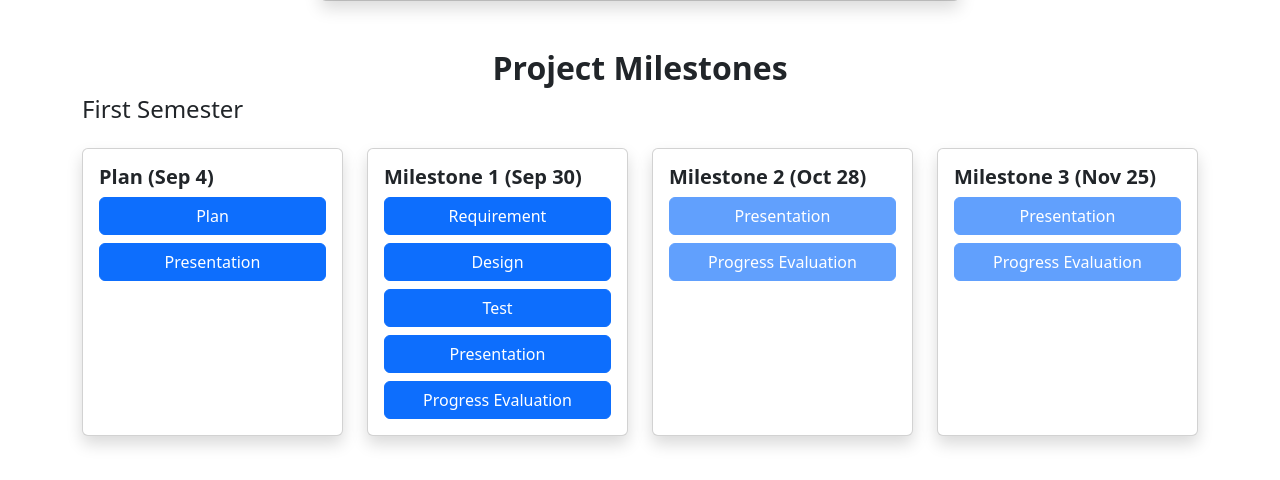
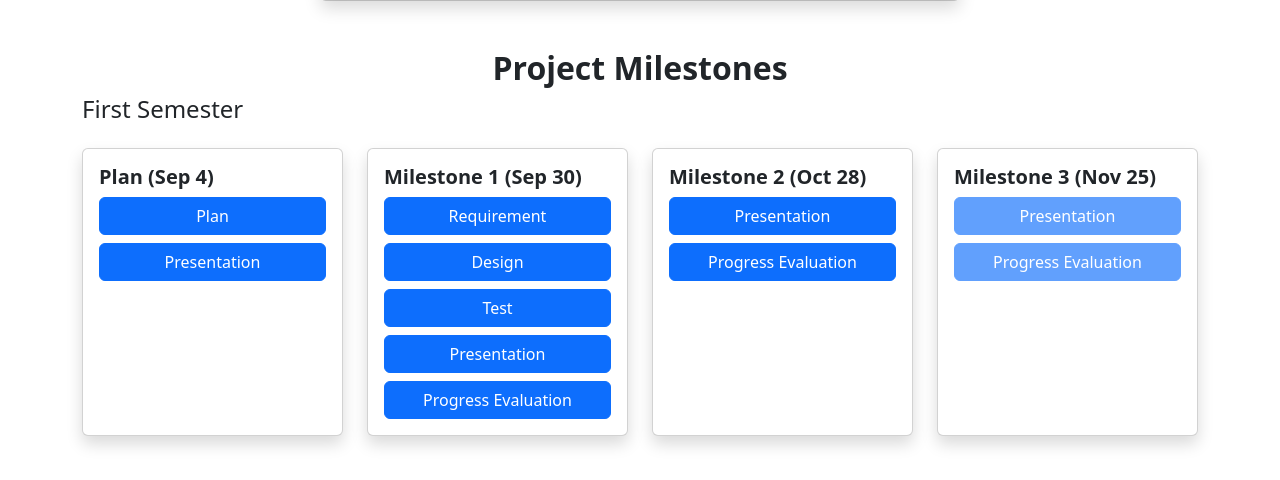
Before and after one commit to ralarcon2019/cough_classification, a Django app: page /project/ in a window 1280 px wide. Shown: the part 361-841 px from the top of the page. Run offline with Django 5.2, Linux system fonts and the light colour scheme; parts of the project's set-up code (start-up, migrations or seed data) failed here and were passed over; some libraries are stand-ins or nearby versions.

Commit message:
adding project files

```diff
--- a/main/templates/main/project.html
+++ b/main/templates/main/project.html
@@ -41,8 +41,8 @@
                 <div class="card h-100 shadow">
                     <div class="card-body">
                         <h5 class="card-title fw-bold">Plan (Sep 4)</h5>
-                        <a href="" class="btn btn-primary d-block mb-2"  role="button"> Plan </a>
-                        <a href="{% url 'main:open_file' file1 %}" class="btn btn-primary d-block mb-2" role="button" target="_blank"> Presentation </a>
+                        <a href="{% url 'main:open_file' projectPlan %}" class="btn btn-primary d-block mb-2"  role="button" target="_blank"> Plan </a>
+                        <a href="{% url 'main:open_file' projectPlanPres %}" class="btn btn-primary d-block mb-2" role="button" target="_blank"> Presentation </a>
                         <!-- <a href="/media/documents/Project Plan Fall 2024 Presentation.pdf" class="btn btn-primary d-block mb-2"  role="button"> Presentation </a> -->
                     </div>
                 </div>
@@ -55,9 +55,9 @@
                         <h5 class="card-title fw-bold">Milestone 1 (Sep 30)</h5>
                         <a href="" class="btn btn-primary d-block mb-2"  role="button"> Requirement </a>
                         <a href="" class="btn btn-primary d-block mb-2"  role="button"> Design </a>
-                        <a href="" class="btn btn-primary d-block mb-2"  role="button"> Test </a>
-                        <a href="/media/documents/Milestone One Fall 2024 Senior Design.pdf" class="btn btn-primary d-block mb-2"  role="button"> Presentation </a>
-                        <a href="/media/documents/Milestone One Progress Evaluation.pdf" class="btn btn-primary d-block"  role="button"> Progress Evaluation </a>
+                        <a href="{% url 'main:open_file' webTesting %}" class="btn btn-primary d-block mb-2"  role="button"> Test </a>
+                        <a href="{% url 'main:open_file' milestone1Pres %}" class="btn btn-primary d-block mb-2"  role="button"> Presentation </a>
+                        <a href="{% url 'main:open_file' milestone1Eval %}" class="btn btn-primary d-block"  role="button"> Progress Evaluation </a>
                     </div>
                 </div>
             </div>
@@ -67,8 +67,8 @@
                 <div class="card h-100 shadow">
                     <div class="card-body">
                         <h5 class="card-title fw-bold">Milestone 2 (Oct 28)</h5>
-                        <a href="" class="btn btn-primary d-block mb-2 disabled"  role="button" aria-disabled="true"> Presentation </a>
-                        <a href="" class="btn btn-primary d-block mb-2 disabled"  role="button" aria-disabled="true"> Progress Evaluation </a>
+                        <a href="{% url 'main:open_file' milestone2Pres %}" class="btn btn-primary d-block mb-2"  role="button"> Presentation </a>
+                        <a href="{% url 'main:open_file' milestone2Eval %}" class="btn btn-primary d-block mb-2"  role="button"> Progress Evaluation </a>
                     </div>
                 </div>
             </div>
--- a/main/views.py
+++ b/main/views.py
@@ -5,9 +5,13 @@ import os
 
 def project(request):
     context = {
-        'file1': 'documents/Project Plan Fall 2024 Presentation.pdf',
-        'file2': 'documents/Milestone One Progress Evaluation.pdf',
-        'file3': 'documents/Milestone One Fall 2024 Senior Design.pdf'
+        'projectPlanPres': 'documents/Project Plan Fall 2024 Presentation.pdf',
+        'milestone1Eval': 'documents/Milestone One Progress Evaluation.pdf',
+        'milestone1Pres': 'documents/Milestone One Fall 2024 Senior Design.pdf',
+        'milestone2Pres': 'documents/Milestone Two Fall 2024 Senior Design.pdf',
+        'milestone2Eval': 'documents/Milestone Two Progress Evaluation.pdf',
+        'projectPlan': 'documents/Project Plan.pdf',
+        'webTesting': 'documents/Web Testing Plan.pdf',
     }
     return render(request, 'main/project.html', context)
 
```
Also changed, not shown: 4 other files.
